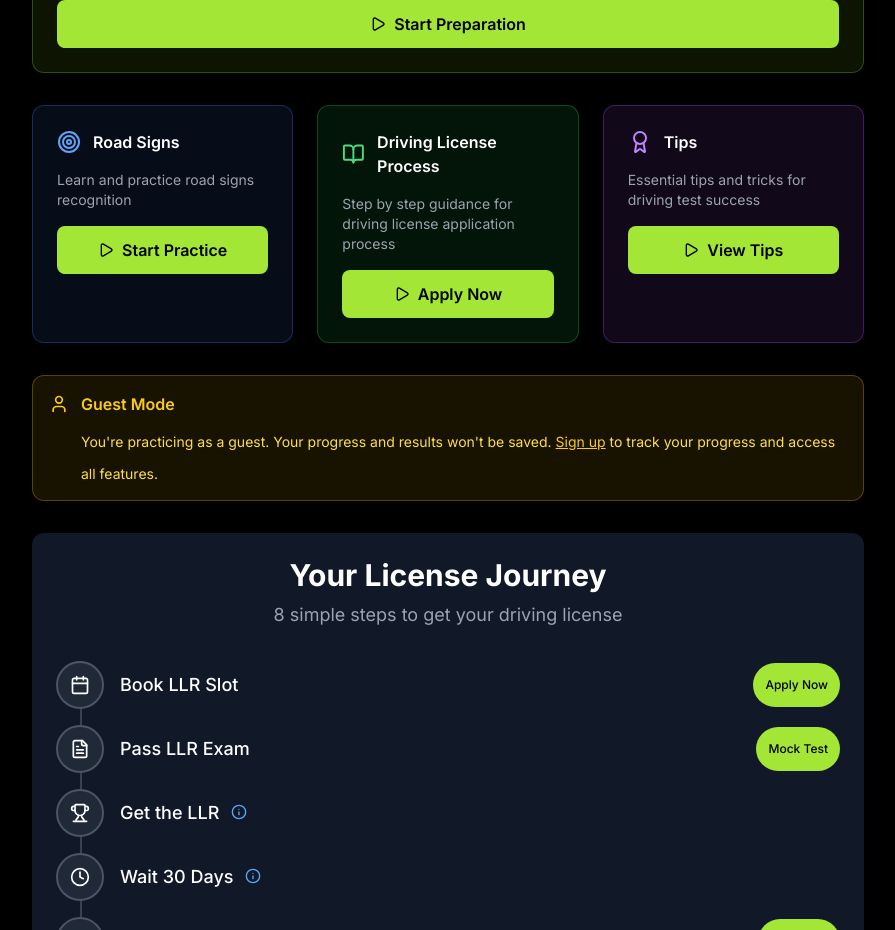
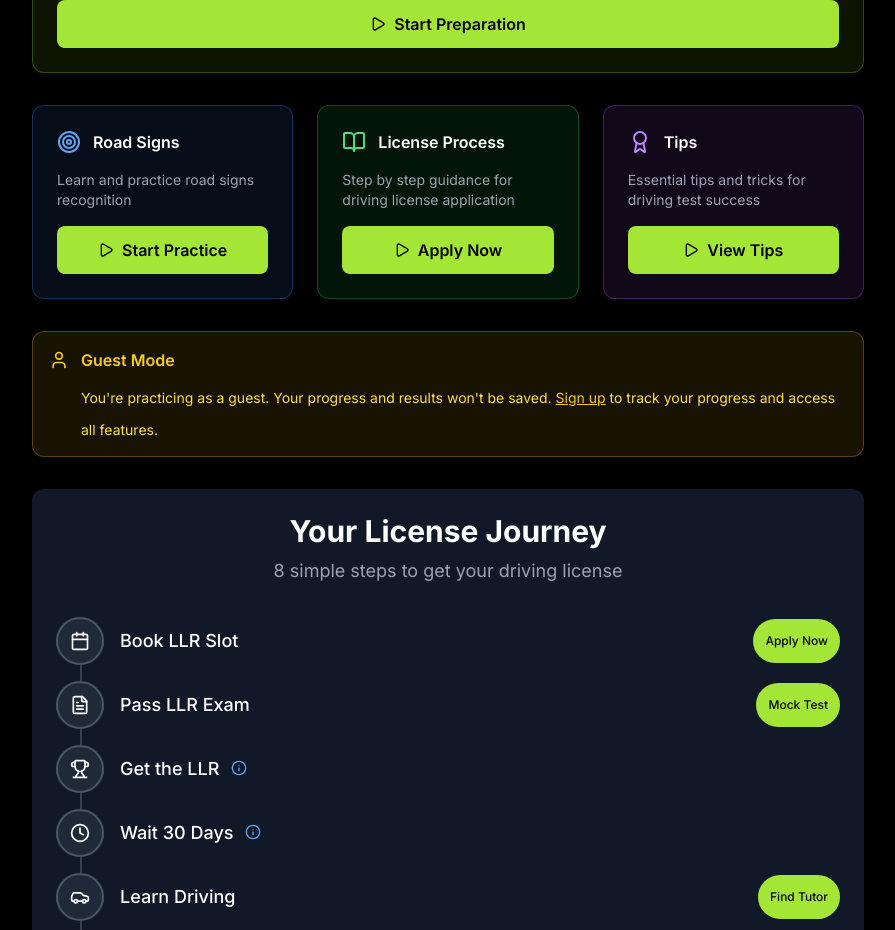
Before and after one commit to gopikiranspam/bumprweb, a React (Vite) app: page /guest-practice in a window 1280 px wide. Shown: the part 860-1790 px from the top of the page, without its empty margins (192-1087 px from the left). Built offline with nearby package versions, Linux system fonts and the light colour scheme; no server answers; the database is empty.

Commit message:
Updated GuestPracticeSelectionPage.tsx

```diff
--- a/src/pages/GuestPracticeSelectionPage.tsx
+++ b/src/pages/GuestPracticeSelectionPage.tsx
@@ -61,12 +61,12 @@ export const GuestPracticeSelectionPage: React.FC = () => {
     },
     {
       id: 'driving_license_process',
-      name: 'Driving License Process',
+      name: 'License Process',
       icon: BookOpen,
       color: 'text-green-400',
       bgColor: 'bg-green-500/10',
       borderColor: 'border-green-500/30',
-      description: 'Step by step guidance for driving license application process',
+      description: 'Step by step guidance for driving license application',
     },
     {
       id: 'tips',
```
